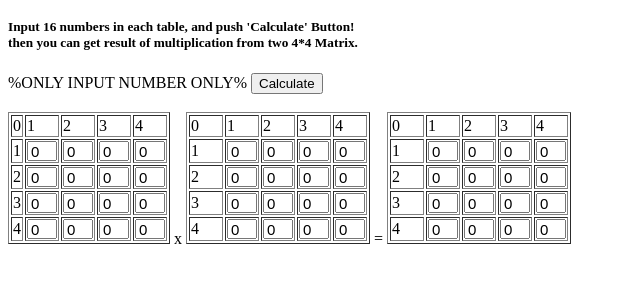
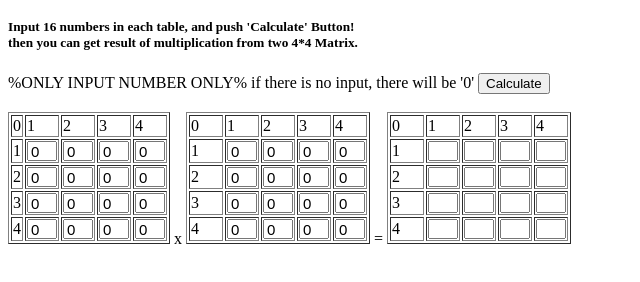
Before and after one commit to vSsongv/Computer-Graphics, a plain HTML site: page html/Matrix Caculator.html in a window 1280 px wide. Shown: the part 38-320 px from the top of the page, without its empty margins (0-640 px from the left). Drawn offline with Linux system fonts and the light colour scheme.

Commit message:
for final

```diff
--- a/html/Matrix Caculator.html
+++ b/html/Matrix Caculator.html
@@ -11,7 +11,7 @@
 
         <h5>Input 16 numbers in each table, and push 'Calculate' Button!<br>
             then you can get result of multiplication from two 4*4 Matrix.</h5>
-            %ONLY INPUT NUMBER ONLY%
+            %ONLY INPUT NUMBER ONLY% if there is no input, there will be '0'
         <input type="button" id="calb" value = "Calculate" onclick="calcul()"><br><br>
 
             <table id="farray" style="display: inline-block;" border="1">
@@ -40,8 +40,8 @@
                     <td>3</td>
                     <td><input id="f8" type = "text" value="0" style="width:30px;height:20px;font-size:15px;"></td>
                     <td><input id="f9" type = "text" value="0" style="width:30px;height:20px;font-size:15px;"></td>
-                    <td><input id="f10" type = "text" value="0" style="width:30px;height:20px;font-size:15px;"></td>
-                    <td><input id="f11" type = "text" value="0" style="width:30px;height:20px;font-size:15px;"></td>
+                    <td><input id="f10" type = "text" value="0"  style="width:30px;height:20px;font-size:15px;"></td>
+                    <td><input id="f11" type = "text" value="0"  style="width:30px;height:20px;font-size:15px;"></td>
                 </tr>
                 <tr>
                     <td>4</td>
@@ -102,31 +102,31 @@
                     </tr>
                 <tr width="30">
                     <td width="30">1</td>
-                    <td width="30"><input id="r0" type = "text" value="0" style="width:30px;height:20px;font-size:15px;"></td>
-                    <td width="30"><input id="r1" type = "text" value="0" style="width:30px;height:20px;font-size:15px;"></td>
-                    <td width="30"><input id="r2" type = "text" value="0" style="width:30px;height:20px;font-size:15px;"></td>
-                    <td width="30"><input id="r3" type = "text" value="0" style="width:30px;height:20px;font-size:15px;"></td>
+                    <td width="30"><input id="r0" type = "text" readonly style="width:30px;height:20px;font-size:15px;"></td>
+                    <td width="30"><input id="r1" type = "text" readonly style="width:30px;height:20px;font-size:15px;"></td>
+                    <td width="30"><input id="r2" type = "text" readonly style="width:30px;height:20px;font-size:15px;"></td>
+                    <td width="30"><input id="r3" type = "text" readonly style="width:30px;height:20px;font-size:15px;"></td>
                 </tr>
                 <tr width="30">
                     <td width="30">2</td>
-                    <td width="30"><input id="r4" type = "text" value="0" style="width:30px;height:20px;font-size:15px;"></td>
-                    <td width="30"><input id="r5" type = "text" value="0" style="width:30px;height:20px;font-size:15px;"></td>
-                    <td width="30"><input id="r6" type = "text" value="0" style="width:30px;height:20px;font-size:15px;"></td>
-                    <td width="30"><input id="r7" type = "text" value="0" style="width:30px;height:20px;font-size:15px;"></td>
+                    <td width="30"><input id="r4" type = "text" readonly style="width:30px;height:20px;font-size:15px;"></td>
+                    <td width="30"><input id="r5" type = "text" readonly style="width:30px;height:20px;font-size:15px;"></td>
+                    <td width="30"><input id="r6" type = "text" readonly style="width:30px;height:20px;font-size:15px;"></td>
+                    <td width="30"><input id="r7" type = "text" readonly style="width:30px;height:20px;font-size:15px;"></td>
                 </tr>
                 <tr width="30">
                     <td width="30">3</td>
-                    <td width="30"><input id="r8" type = "text" value="0" style="width:30px;height:20px;font-size:15px;"></td>
-                    <td width="30"><input id="r9" type = "text" value="0" style="width:30px;height:20px;font-size:15px;"></td>
-                    <td width="30"><input id="r10" type = "text" value="0" style="width:30px;height:20px;font-size:15px;"></td>
-                    <td width="30"><input id="r11" type = "text" value="0" style="width:30px;height:20px;font-size:15px;"></td>
+                    <td width="30"><input id="r8" type = "text" readonly style="width:30px;height:20px;font-size:15px;"></td>
+                    <td width="30"><input id="r9" type = "text" readonly style="width:30px;height:20px;font-size:15px;"></td>
+                    <td width="30"><input id="r10" type = "text" readonly style="width:30px;height:20px;font-size:15px;"></td>
+                    <td width="30"><input id="r11" type = "text" readonly style="width:30px;height:20px;font-size:15px;"></td>
                 </tr>
                 <tr width="30">
                     <td width="30">4</td>
-                    <td width="30"><input id="r12" type = "text" value="0" style="width:30px;height:20px;font-size:15px;"></td>
-                    <td width="30"><input id="r13" type = "text" value="0" style="width:30px;height:20px;font-size:15px;"></td>
-                    <td width="30"><input id="r14" type = "text" value="0" style="width:30px;height:20px;font-size:15px;"></td>
-                    <td width="30"><input id="r15" type = "text" value="0" style="width:30px;height:20px;font-size:15px;"></td>
+                    <td width="30"><input id="r12" type = "text" readonly style="width:30px;height:20px;font-size:15px;"></td>
+                    <td width="30"><input id="r13" type = "text" readonly style="width:30px;height:20px;font-size:15px;"></td>
+                    <td width="30"><input id="r14" type = "text" readonly style="width:30px;height:20px;font-size:15px;"></td>
+                    <td width="30"><input id="r15" type = "text" readonly style="width:30px;height:20px;font-size:15px;"></td>
                 </tr>
             </table>
     </body>
```
